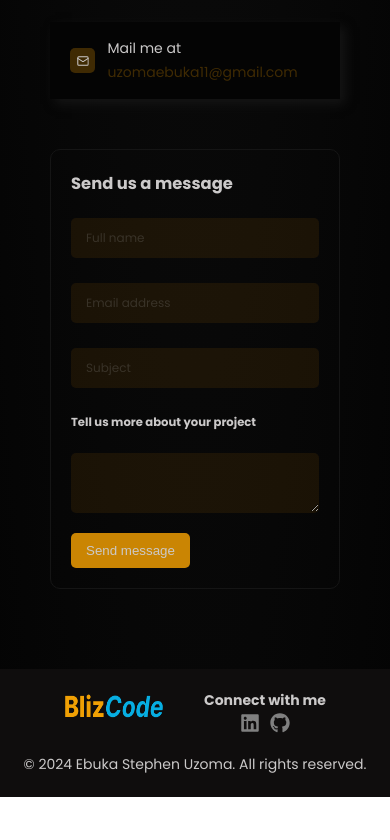
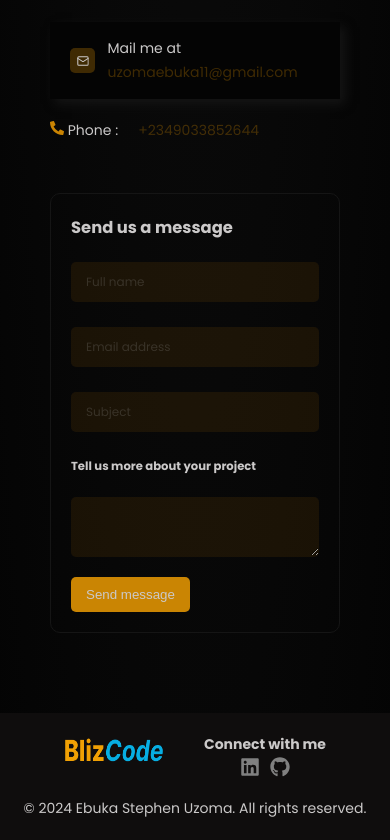
Before and after one commit to stephenbliz/portfolio, a React (Vite) app: page / in a window 390 px wide. Shown: the part 4786-5626 px from the top of the page. Before the commit the page ends 5583 px from the top, so only its background shows below. Built offline with nearby package versions, Linux system fonts and the light colour scheme.

Commit message:
Added phone number to the contact section

```diff
--- a/src/components/contact/Contact.jsx
+++ b/src/components/contact/Contact.jsx
@@ -1,6 +1,7 @@
 import { useState } from 'react';
 import style from './contact.module.css';
 import { LuMail } from "react-icons/lu";
+import { FaPhoneAlt } from "react-icons/fa";
 import {db} from '../../firebaseConfig';
 import { addDoc, collection } from 'firebase/firestore';
 
@@ -60,6 +61,10 @@ const Contact = () => {
                             <span className={style.mail_iconWrapper}><LuMail className={style.mailIcon}/></span>
                             <span className={style.mail_text}>Mail me at <br /> <span className={style.email}>uzomaebuka11@gmail.com</span></span>
                         </a>
+                    </div>
+                    <div className={style.phoneWrapper}>
+                        <div><FaPhoneAlt className={style.phone_icon} /> Phone :</div>
+                        <a href="tel:+2349033852644" className={style.phone_number}>+2349033852644</a>
                     </div>
                 </div>
                 <form className={style.contact__form} onSubmit={(e)=> handleSubmit(e)}>
--- a/src/components/contact/contact.module.css
+++ b/src/components/contact/contact.module.css
@@ -60,6 +60,25 @@
 .email{
     color: rgba(202, 132, 3, 0.3);
     transition: all .5s;
+}
+.phoneWrapper{
+    margin-top: 2rem;
+    display: flex;
+    justify-content: left;
+    gap: 2rem;
+}
+.phone_icon{
+    color: rgba(202, 132, 3);
+}
+.phone_number:link,
+.phone_number:visited{
+    text-decoration: none;
+    color: rgba(202, 132, 3, 0.3);
+    transition: all .5s;
+}
+.phone_number:hover,
+.phone_number:active{
+    color: rgba(202, 132, 3);
 }
 
 .contact__form{
```
